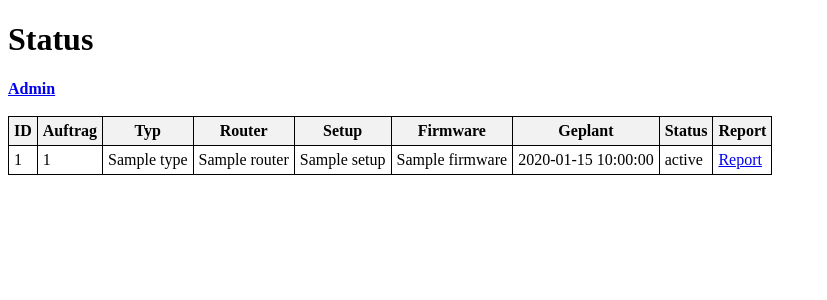
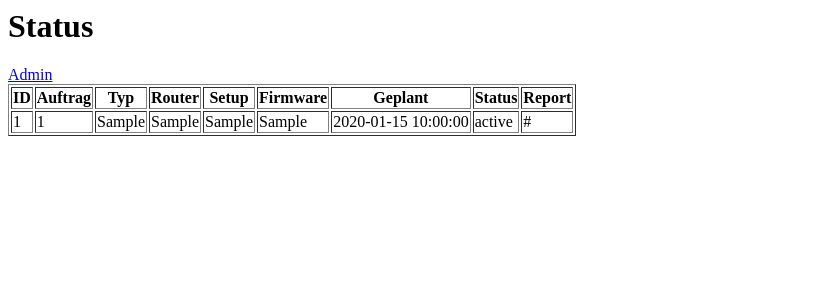
Before and after one commit to michaelbuzek/status-page, a Flask app: template templates/status.html in a window 1280 px wide. Shown: the top 300 px of the page, without its empty margins (0-827 px from the left). Run offline with Flask 3, Linux system fonts and the light colour scheme; tables that the repository leaves empty hold one stand-in row (values such as "Sample post"); the template is opened without the code that fills it: values that come from a table or form of the project are taken from there, most other values are stand-ins (such as "Sample title", 1, 10 or a date in 2020).

Commit message:
Admin-Ansicht zeigt TriggerEvents

```diff
--- a/templates/status.html
+++ b/templates/status.html
@@ -1,17 +1,11 @@
-<!DOCTYPE html>
 <html>
 <head>
     <title>Status</title>
-    <style>
-        table, th, td { border: 1px solid black; border-collapse: collapse; padding: 5px; }
-        th { background-color: #f2f2f2; }
-    </style>
 </head>
 <body>
     <h1>Status</h1>
-    <a href="/admin"><strong>Admin</strong></a>
-    <br><br>
-    <table>
+    <a href="/admin">Admin</a>
+    <table border="1">
         <tr>
             <th>ID</th>
             <th>Auftrag</th>
@@ -23,7 +17,7 @@
             <th>Status</th>
             <th>Report</th>
         </tr>
-        {% for event in items %}
+        {% for event in events %}
         <tr>
             <td>{{ event.id }}</td>
             <td>{{ event.auftrag_id }}</td>
@@ -33,13 +27,7 @@
             <td>{{ event.firmware }}</td>
             <td>{{ event.execute_at }}</td>
             <td>{{ event.status }}</td>
-            <td>
-                {% if event.report_url %}
-                    <a href="{{ event.report_url }}" target="_blank">Report</a>
-                {% else %}
-                    None
-                {% endif %}
-            </td>
+            <td>{{ event.report_url or "None" }}</td>
         </tr>
         {% endfor %}
     </table>
```
